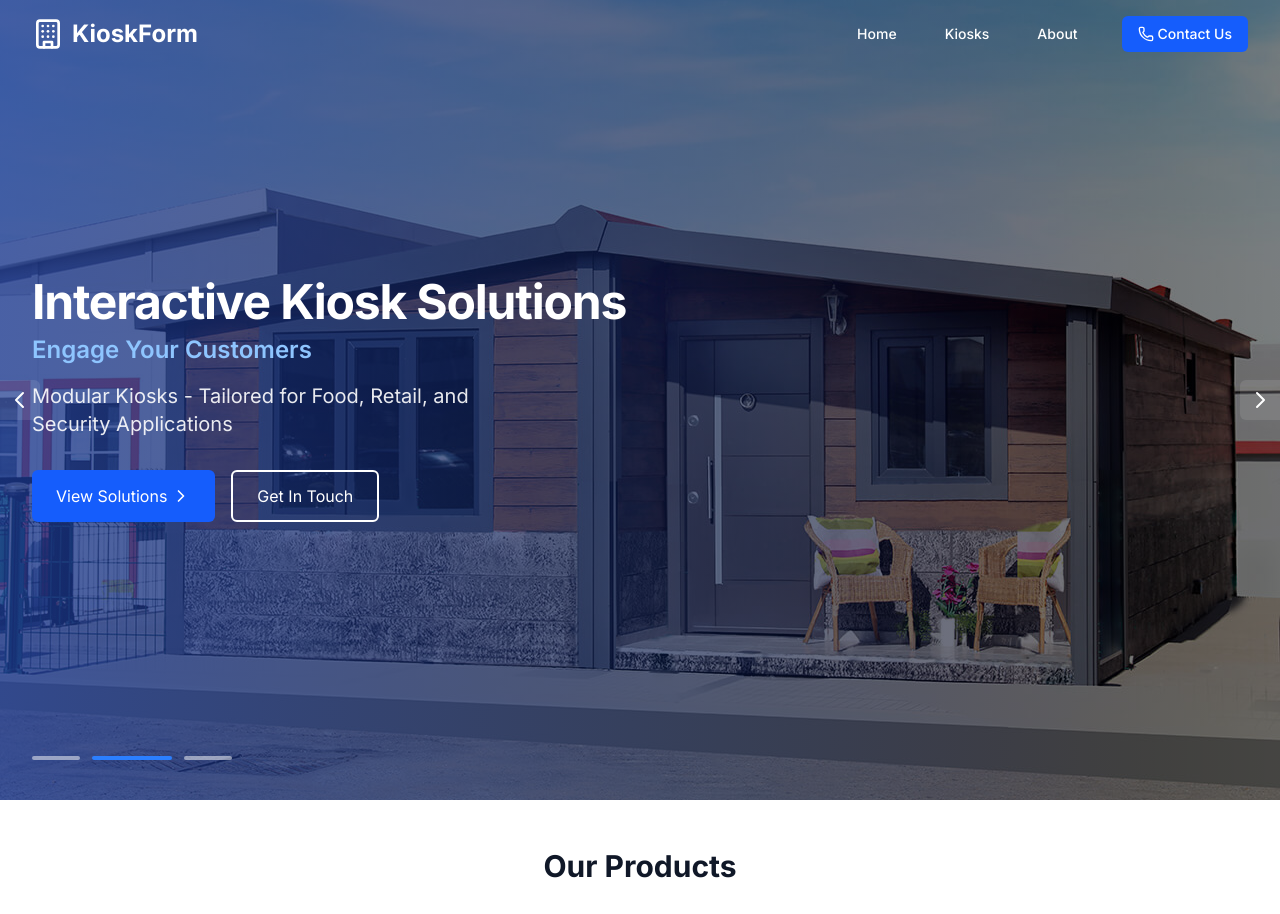
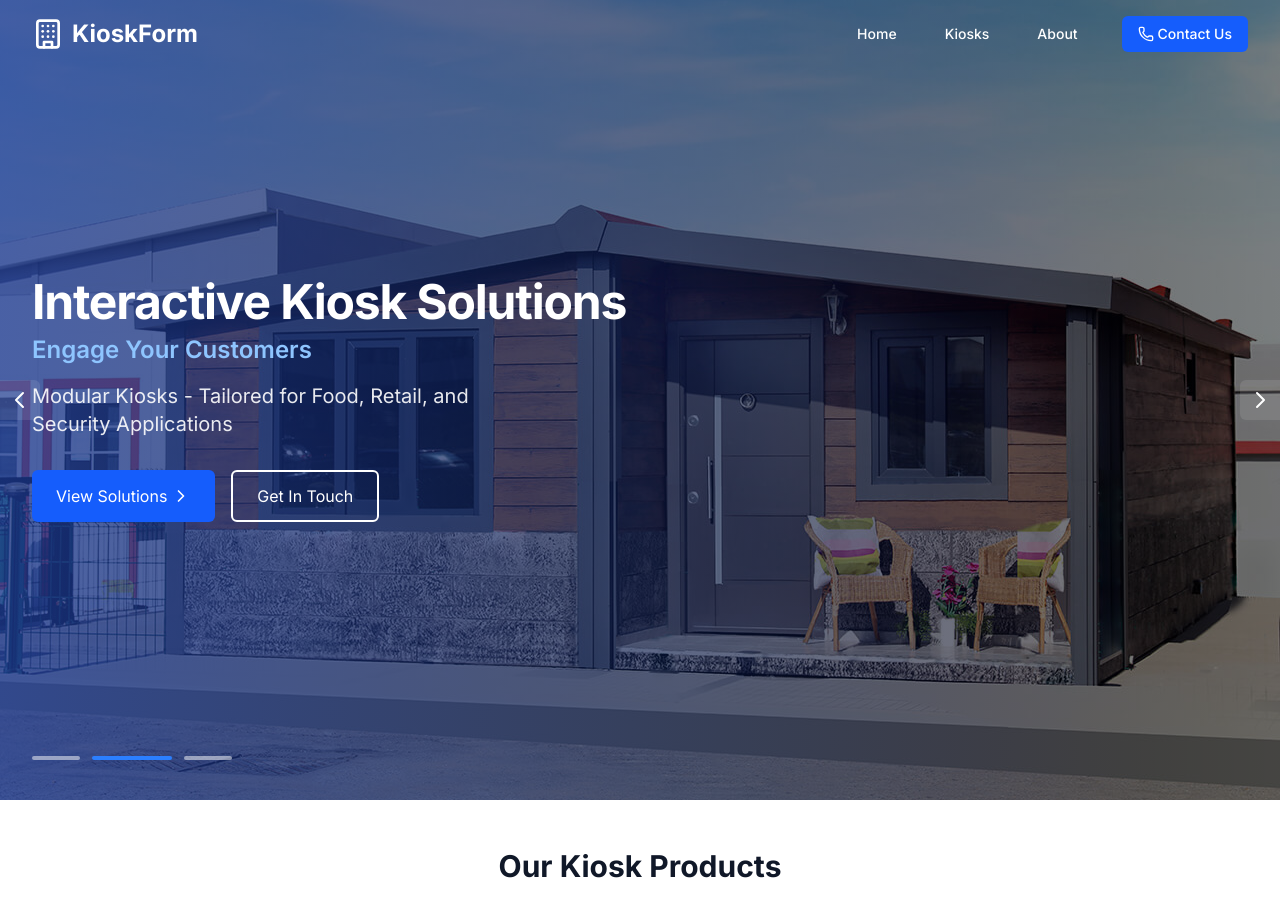
Before and after one commit to KO2112/KioskForm, a Next.js app: page / in a window 1280 px wide. Shown: the top 914 px of the page. Built offline with nearby package versions, Linux system fonts and the light colour scheme.

Commit message:
seo commit

```diff
--- a/src/components/AboutUs.tsx
+++ b/src/components/AboutUs.tsx
@@ -4,9 +4,9 @@ const AboutUsSection = () => {
   return (
     <section id="about-us" className="py-16 bg-white">
       <div className="max-w-6xl mx-auto px-4 sm:px-6 lg:px-8">
-        <h2 className="text-3xl font-bold text-blue-600 mb-8 text-center">
+        <h3 className="text-3xl font-bold text-blue-600 mb-8 text-center">
           About Us
-        </h2>
+        </h3>
 
         <div className="space-y-6 text-gray-700">
           <p className="text-lg">
--- a/src/components/OurKiosksSection.tsx
+++ b/src/components/OurKiosksSection.tsx
@@ -27,9 +27,9 @@ const OurProductsSection = () => {
     <section id="our-products" className="py-12 bg-white">
       <div className="max-w-6xl mx-auto px-4 sm:px-6 lg:px-8">
         {/* Simple Section Header */}
-        <h2 className="text-2xl md:text-3xl font-bold text-gray-900 mb-8 text-center">
-          Our Products
-        </h2>
+        <h3 className="text-2xl md:text-3xl font-bold text-gray-900 mb-8 text-center">
+          Our Kiosk Products
+        </h3>
 
         {/* Products Grid */}
         <div className="grid md:grid-cols-2 gap-6">
--- a/src/components/SEOEnhanced.tsx
+++ b/src/components/SEOEnhanced.tsx
@@ -166,9 +166,9 @@ const SEOEnhancedSection = () => {
 
           {/* NEW SEO-Rich Section 9 */}
           <div>
-            <h2 className="text-2xl font-bold text-gray-900 mb-4">
+            <h4 className="text-2xl font-bold text-gray-900 mb-4">
               Sustainable Practices in Modular Building Manufacturing
-            </h2>
+            </h4>
             <div className="prose max-w-none text-gray-700">
               <p>
                 Environmental responsibility forms a cornerstone of our approach to modular building manufacturing. Our production processes
@@ -189,9 +189,9 @@ const SEOEnhancedSection = () => {
 
           {/* NEW SEO-Rich Section 10 */}
           <div>
-            <h2 className="text-2xl font-bold text-gray-900 mb-4">
+            <h5 className="text-2xl font-bold text-gray-900 mb-4">
               The Future of Modular Construction in the United Kingdom
-            </h2>
+            </h5>
             <div className="prose max-w-none text-gray-700">
               <p>
                 The modular building industry is experiencing unprecedented growth across the UK as businesses and organizations recognize the
```
